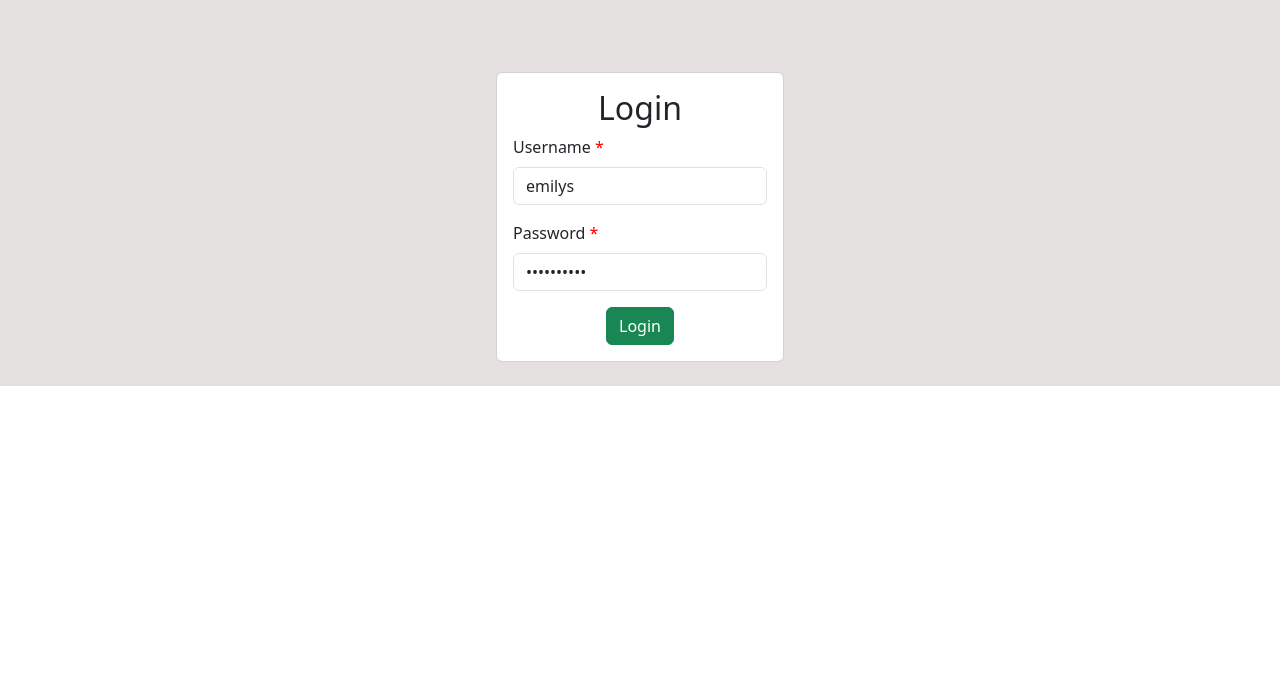
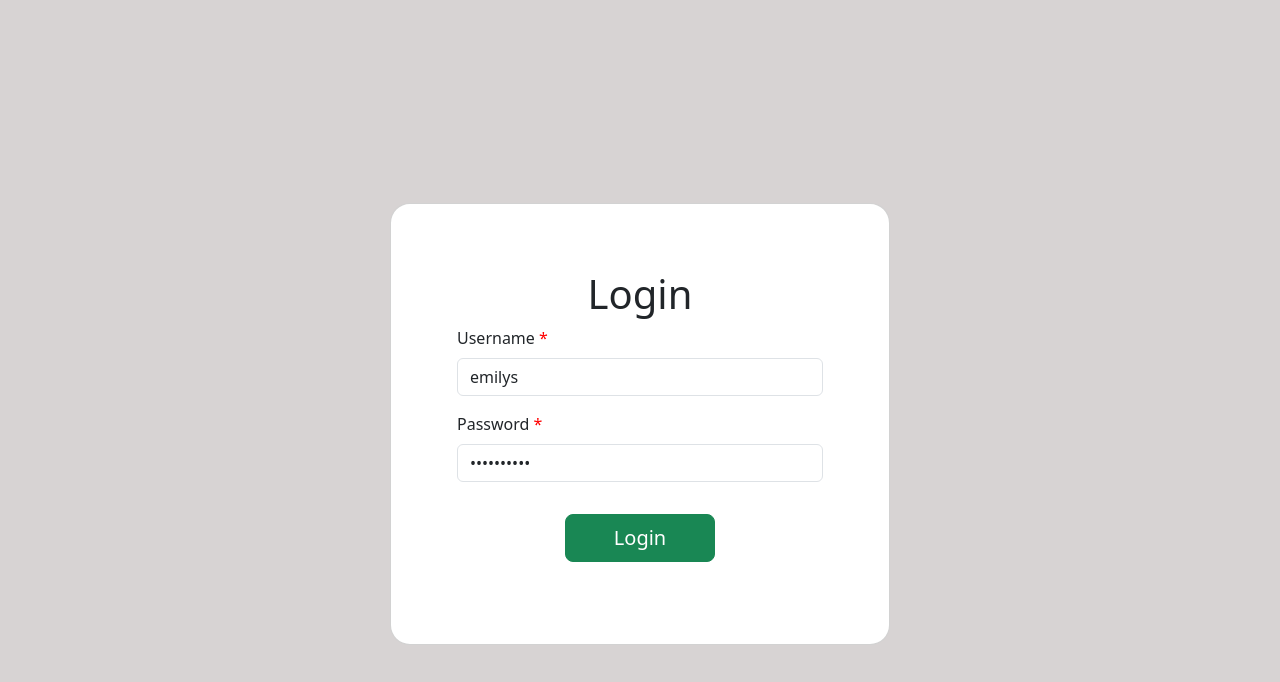
Before and after one commit to piyush-pandit/agilis-project, a React (Create React App) app: page /login in a window 1280 px wide. Shown: the top 682 px of the page. Built offline with nearby package versions, Linux system fonts and the light colour scheme.

Commit message:
changes done

```diff
--- a/src/App.jsx
+++ b/src/App.jsx
@@ -10,7 +10,7 @@ import Products from "./components/product/ProductCard";
 import ProtectedRoute from "./components/protectedRoute";
 import MainLayout from "./layout/mainLayout";
 import Logout from "./components/logout";
-import Cart from './components/cart'
+import Cart from "./components/cart";
 
 const App = () => {
   return (
@@ -20,8 +20,16 @@ const App = () => {
           <Route path="/login" element={<Login />} />
           <Route path="/logout" element={<Logout />} />
           <Route path="/" element={<Navigate to="/products" />} />
-          <Route path="/products" element={<ProtectedRoute />}>
+          <Route
+            path="/products"
+            element={<ProtectedRoute />}
+          >
             <Route index element={<Products />} />
+          </Route>
+          <Route
+            path="/cart"
+            element={<ProtectedRoute />}
+          >
             <Route index element={<Cart />} />
           </Route>
         </Routes>
--- a/src/components/cart.jsx
+++ b/src/components/cart.jsx
@@ -10,7 +10,7 @@ const Cart = () => {
   }, []);
 
   return (
-    <div className="row row-cols-1 row-cols-md-2 row-cols-lg-3 g-4">
+    <div className="row row-cols-1 row-cols-md-2 row-cols-lg-3 g-4 pt-5 mt-2 vh-100">
       {cart.length > 0 ? cart.map((product, index) => (
         <div key={index} className="col">
           <div className="card">
--- a/src/components/product/ProductCard.jsx
+++ b/src/components/product/ProductCard.jsx
@@ -50,7 +50,7 @@ const ProductCard = () => {
   };
 
   return (
-    <div className="row row-cols-1 row-cols-md-2 row-cols-lg-3 g-4" style={{ marginTop: '4%'}}>
+    <div className="row row-cols-1 row-cols-md-2 row-cols-lg-3 g-4 " style={{ marginTop: '4%'}}>
       {products?.map((product, index) => (
         <div key={index} className="col">
           <div className="card">
--- a/src/index.js
+++ b/src/index.js
@@ -11,8 +11,4 @@ root.render(
     <App />
   </React.StrictMode>
 );
-
-// If you want to start measuring performance in your app, pass a function
-// to log results (for example: reportWebVitals(console.log))
-// or send to an analytics endpoint. Learn more: https://bit.ly/CRA-vitals
 reportWebVitals();
--- a/src/layout/mainLayout.jsx
+++ b/src/layout/mainLayout.jsx
@@ -27,7 +27,7 @@ const MainLayout = ({ children }) => {
           <Header />
         </div>
       )}
-      <main className='container max-auto p-4'>
+      <main className='container max-auto p-4 full-height'>
         {children}
       </main>
     </>
--- a/src/pages/Login.jsx
+++ b/src/pages/Login.jsx
@@ -1,4 +1,4 @@
-import React, { useState } from 'react';
+import React, { useState, useEffect } from 'react';
 import ApiCaller from '../services/apiService';
 import { useNavigate } from 'react-router-dom';
 const apiService = ApiCaller();
@@ -76,11 +76,19 @@ const Login = ({ onLogin }) => {
     return Object.keys(newErrors).length === 0;
   };
 
+  useEffect(() => {
+    document.body.style.overflow = 'hidden';
+    return () => {
+      document.body.style.overflow = 'auto';
+    };
+  }, []);
+
   return (
     <>
-      <div className="card mx-auto mt-5" style={{ width: '18rem' }}>
+      <div className="d-flex align-items-center justify-content-center vh-100">
+        <div className="card" style={{ maxWidth: '500px', width: '100%', padding: '50px', borderRadius: '20px' }}>
           <div className="card-body">
-          <h2 className="card-title text-center">Login</h2>
+            <h1 className="card-title text-center">Login</h1>
             <div className="mb-3">
               <label htmlFor="username" className="form-label">
                 Username <span style={{ color: 'red' }}>*</span>
@@ -118,9 +126,10 @@ const Login = ({ onLogin }) => {
               {errors.password && <div className="invalid-feedback">{errors.password}</div>}
             </div>
             <div className="mt-3 text-center">
-            <button type="button" className="btn btn-success btn-md btn-block" onClick={loginData}>
+              <button type="button" className="btn btn-success btn-lg btn-block px-5 my-3" onClick={loginData}>
                 Login
               </button>
+            </div>
           </div>
         </div>
       </div>
--- a/src/styles/Product.css
+++ b/src/styles/Product.css
@@ -7,6 +7,7 @@
   transition: transform 0.3s ease, box-shadow 0.3s ease;
   z-index: 1;
   overflow: hidden;
+  border-radius: 20px !important;
 }
 
 .card:hover {
--- a/src/styles/index.css
+++ b/src/styles/index.css
@@ -12,6 +12,11 @@ code {
     monospace;
 }
 
+.full-height {
+  overflow-y: auto;
+  padding: 16px;
+}
+
 #root {
-  background-color: rgb(229, 224, 224);
+  background-color: rgb(215, 211, 211);
 }
```
Lines whose indentation alone changed are shown as unchanged.
